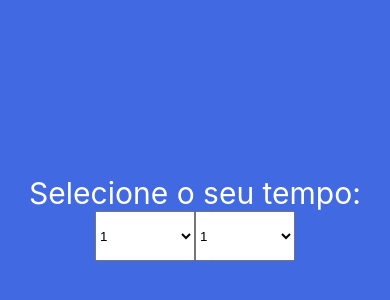
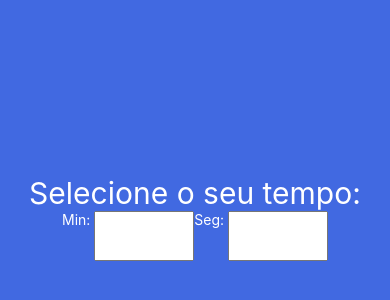
Before and after one commit to 6derick6/Stopwatch_Timer, a React Native app: screen / in a window 390 px wide. Shown: the part 204-504 px from the top of the page. Built offline with nearby package versions, Linux system fonts and the light colour scheme.

Commit message:
App timer 1/6

```diff
--- a/App.js
+++ b/App.js
@@ -7,7 +7,7 @@ export default function App() {
 
   console.disableYellowBox = true;
   const [segundos,setarSegundos] = useState(0);
-  const [minutos,setarminutos] = useState(0);
+  const [minutos,setarMinutos] = useState(0);
 
   const [alarmSound,setarAlarmSound] = useState([
     {
@@ -32,7 +32,11 @@ export default function App() {
     <View style={styles.container}>
       <Text style={{color:'white',fontSize:30}}>Selecione o seu tempo:</Text>
       <View style={{flexDirection:'row'}}>
-        <Picker style={{ height: 50, width: 100 }}>
+        <Text style={{color:'white'}}>Min: </Text>
+        <Picker
+        selectedValue={minutos}
+        onValueChange={(itemValue, itemIndex) => setarMinutos(itemValue)}
+        style={{ height: 50, width: 100, color:'white' }}>
           {
           numeros.map(function(val){
             return(<Picker.Item label={val.toString()} value={val.toString()} />);
@@ -40,7 +44,12 @@ export default function App() {
           }
         </Picker>
 
-        <Picker style={{ height: 50, width: 100 }}>
+        <Text style={{color:'white'}}>Seg: </Text>
+        <Picker
+        selectedValue={segundos}
+        onValueChange={(itemValue, itemIndex) => setarSegundos(itemValue)}
+        style={{ height: 50, width: 100, color: 'white' }}>
+          <Picker.Item label='0' value='0' />
           {
           numeros.map(function(val){
             return(<Picker.Item label={val.toString()} value={val.toString()} />);
```
